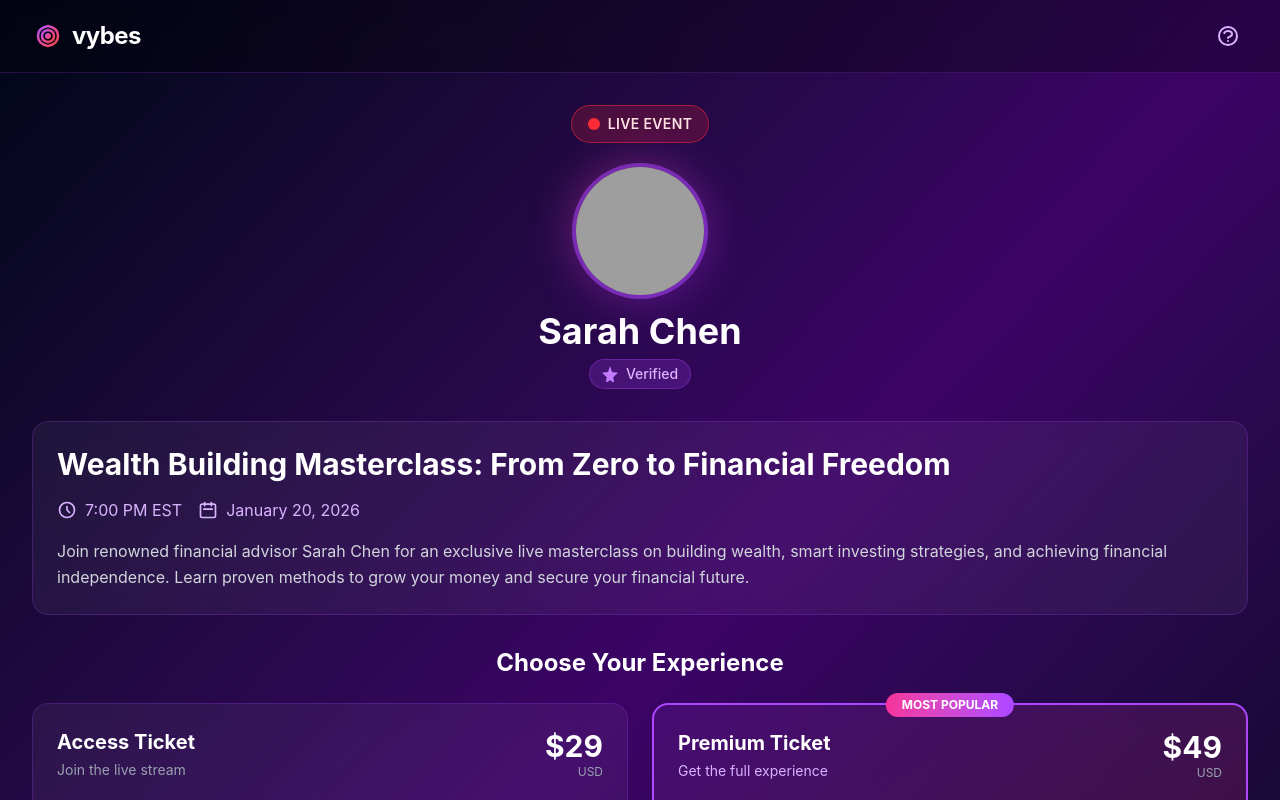
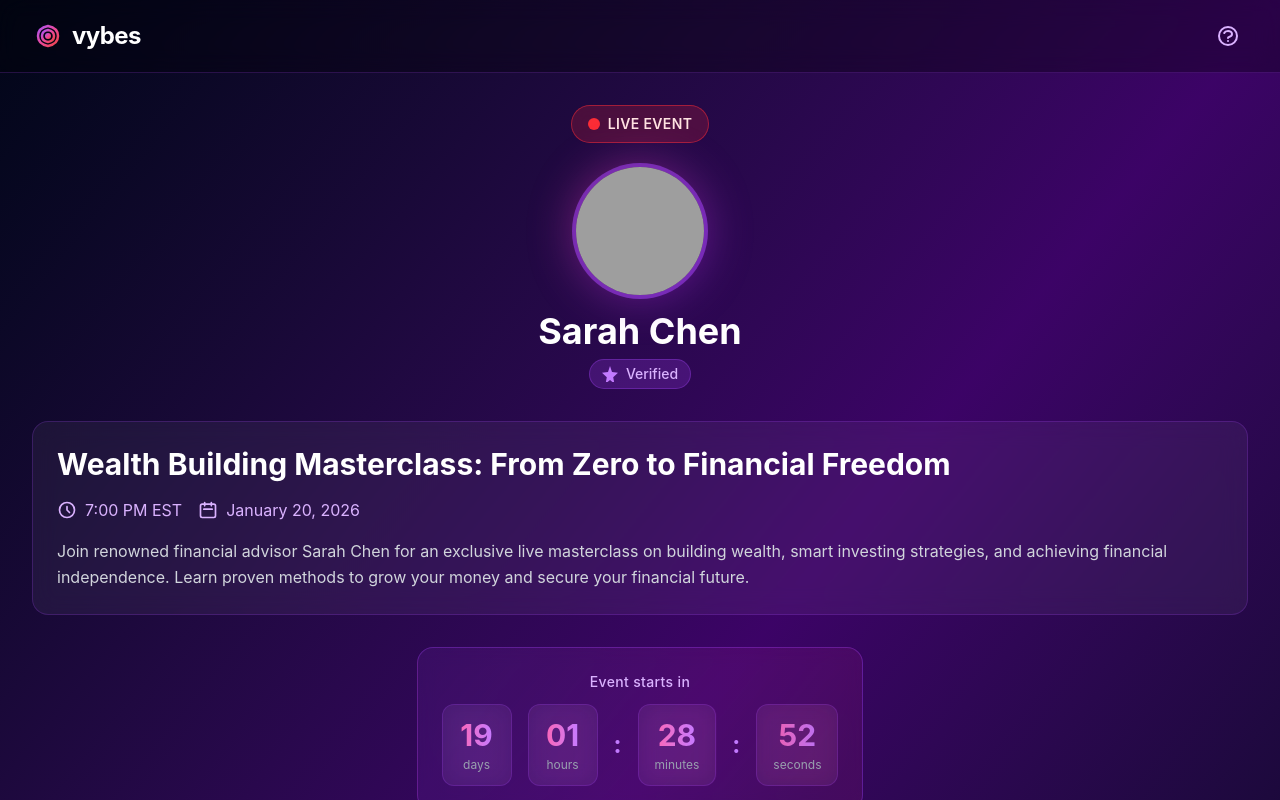
Before and after one commit to anthony-vybes/tickets, a Next.js app: page / in a window 1280 px wide. Shown: the top 800 px of the page. Built offline with nearby package versions, Linux system fonts and the light colour scheme; grey boxes are pictures that could not be loaded.

Commit message:
Add subtle and delightful event countdown timer with gradient styling

```diff
--- a/app/page.tsx
+++ b/app/page.tsx
@@ -11,6 +11,12 @@ export default function Home() {
     const [selectedTicket, setSelectedTicket] = useState<TicketTier | null>(null);
     const [showModal, setShowModal] = useState(false);
     const [showHelpModal, setShowHelpModal] = useState(false);
+    const [timeRemaining, setTimeRemaining] = useState({
+        days: 0,
+        hours: 0,
+        minutes: 0,
+        seconds: 0,
+    });
 
     useEffect(() => {
         // In production, fetch configuration from your event creation app
@@ -22,6 +28,28 @@ export default function Home() {
         //   }
         // };
         // loadConfig();
+
+        // Countdown timer
+        const eventDate = new Date("2026-01-20T19:00:00-05:00").getTime(); // 7:00 PM EST
+
+        const updateCountdown = () => {
+            const now = new Date().getTime();
+            const distance = eventDate - now;
+
+            if (distance > 0) {
+                setTimeRemaining({
+                    days: Math.floor(distance / (1000 * 60 * 60 * 24)),
+                    hours: Math.floor((distance % (1000 * 60 * 60 * 24)) / (1000 * 60 * 60)),
+                    minutes: Math.floor((distance % (1000 * 60 * 60)) / (1000 * 60)),
+                    seconds: Math.floor((distance % (1000 * 60)) / 1000),
+                });
+            }
+        };
+
+        updateCountdown();
+        const interval = setInterval(updateCountdown, 1000);
+
+        return () => clearInterval(interval);
     }, []);
 
     const handleBuyTicket = (tier: TicketTier) => {
@@ -207,6 +235,55 @@ export default function Home() {
                         {config.event.description}
                     </p>
                 </div>
+
+                {/* Countdown Timer */}
+                {timeRemaining.days > 0 || timeRemaining.hours > 0 || timeRemaining.minutes > 0 || timeRemaining.seconds > 0 ? (
+                    <div className="flex justify-center mb-8">
+                        <div className="bg-gradient-to-r from-purple-500/10 to-pink-500/10 backdrop-blur-sm border border-purple-500/30 rounded-2xl p-6 hover:border-purple-500/50 transition-all">
+                            <div className="text-center mb-3">
+                                <p className="text-sm text-purple-300 font-medium tracking-wide">Event starts in</p>
+                            </div>
+                            <div className="flex gap-4 items-center justify-center">
+                                {timeRemaining.days > 0 && (
+                                    <div className="text-center">
+                                        <div className="bg-white/5 backdrop-blur-md rounded-xl px-4 py-3 min-w-[70px] border border-purple-500/20">
+                                            <div className="text-3xl font-bold bg-gradient-to-r from-pink-400 to-purple-400 bg-clip-text text-transparent">
+                                                {timeRemaining.days}
+                                            </div>
+                                            <div className="text-xs text-gray-400 mt-1">days</div>
+                                        </div>
+                                    </div>
+                                )}
+                                <div className="text-center">
+                                    <div className="bg-white/5 backdrop-blur-md rounded-xl px-4 py-3 min-w-[70px] border border-purple-500/20">
+                                        <div className="text-3xl font-bold bg-gradient-to-r from-pink-400 to-purple-400 bg-clip-text text-transparent">
+                                            {timeRemaining.hours.toString().padStart(2, '0')}
+                                        </div>
+                                        <div className="text-xs text-gray-400 mt-1">hours</div>
+                                    </div>
+                                </div>
+                                <div className="text-2xl text-purple-400 font-bold">:</div>
+                                <div className="text-center">
+                                    <div className="bg-white/5 backdrop-blur-md rounded-xl px-4 py-3 min-w-[70px] border border-purple-500/20">
+                                        <div className="text-3xl font-bold bg-gradient-to-r from-pink-400 to-purple-400 bg-clip-text text-transparent">
+                                            {timeRemaining.minutes.toString().padStart(2, '0')}
+                                        </div>
+                                        <div className="text-xs text-gray-400 mt-1">minutes</div>
+                                    </div>
+                                </div>
+                                <div className="text-2xl text-purple-400 font-bold">:</div>
+                                <div className="text-center">
+                                    <div className="bg-white/5 backdrop-blur-md rounded-xl px-4 py-3 min-w-[70px] border border-purple-500/20">
+                                        <div className="text-3xl font-bold bg-gradient-to-r from-pink-400 to-purple-400 bg-clip-text text-transparent animate-pulse">
+                                            {timeRemaining.seconds.toString().padStart(2, '0')}
+                                        </div>
+                                        <div className="text-xs text-gray-400 mt-1">seconds</div>
+                                    </div>
+                                </div>
+                            </div>
+                        </div>
+                    </div>
+                ) : null}
 
                 {/* Ticket Section */}
                 <div className="mb-8">
```
